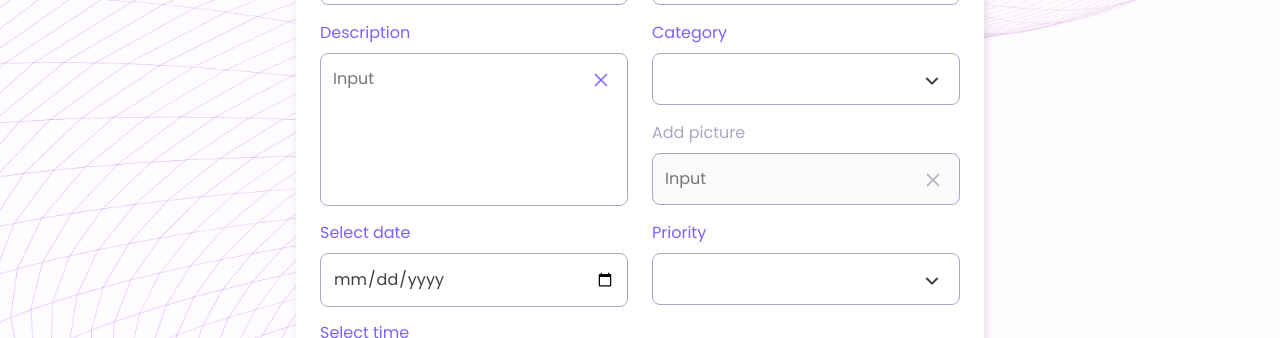
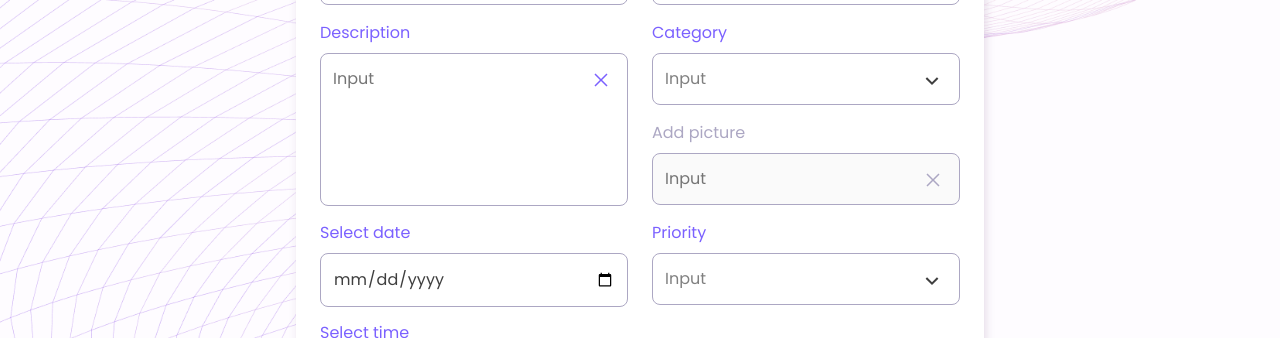
Before and after one commit to JustIrish/event-planner, a React (Create React App) app: page /create in a window 1280 px wide. Shown: the part 379-717 px from the top of the page. Built offline with nearby package versions, Linux system fonts and the light colour scheme.

Commit message:
update EventForm

```diff
--- a/src/components/AddEventForm/SelectField.js
+++ b/src/components/EventForm/SelectField.js
@@ -22,7 +22,9 @@ const SelectField = forwardRef(
           IndicatorSeparator: () => null,
           DropdownIndicator: () => <IconComponent size="24" />,
         }}
-        defaultValue={{ label: selectedValue, value: selectedValue }}
+        defaultValue={
+          selectedValue && { label: selectedValue, value: selectedValue }
+        }
         onChange={handleOnChange}
         options={dataOptions}
         maxMenuHeight={500}
--- a/src/pages/CreateEventPage.js
+++ b/src/pages/CreateEventPage.js
@@ -2,7 +2,7 @@ import { useLocation } from 'react-router-dom';
 
 import BackLink from 'components/BackLink/BackLink';
 import MainTitle from 'components/MainTitle/MainTitle';
-import AddEventForm from 'components/AddEventForm/AddEventForm';
+import EventForm from 'components/EventForm/EventForm';
 
 const CreateEvent = () => {
   const location = useLocation();
@@ -12,7 +12,7 @@ const CreateEvent = () => {
     <>
       <BackLink to={backLinkHref}>Back</BackLink>
       <MainTitle>Create new event</MainTitle>
-      <AddEventForm btnTitle="Add event" />
+      <EventForm btnTitle="Add event" />
     </>
   );
 };
--- a/src/pages/EditEventPage.js
+++ b/src/pages/EditEventPage.js
@@ -4,7 +4,7 @@ import { selectEvents } from 'redux/events/selectors';
 
 import BackLink from 'components/BackLink/BackLink';
 import MainTitle from 'components/MainTitle/MainTitle';
-import AddEventForm from 'components/AddEventForm/AddEventForm';
+import EventForm from 'components/EventForm/EventForm';
 
 const EditEvent = () => {
   const location = useLocation();
@@ -18,7 +18,7 @@ const EditEvent = () => {
     <>
       <BackLink to={backLinkHref}>Back</BackLink>
       <MainTitle>Edit event</MainTitle>
-      <AddEventForm event={selectedEnent} btnTitle="Save" />
+      <EventForm event={selectedEnent} btnTitle="Save" />
     </>
   );
 };
```
Also changed, not shown: src/components/EventForm/EventForm.js (renamed from src/components/AddEventForm/AddEventForm.js, +3 -4 lines), src/components/EventForm/EventForm.styled.js (renamed from src/components/AddEventForm/AddEventForm.styled.js), src/components/EventForm/SelectField.styled.js (renamed from src/components/AddEventForm/SelectField.styled.js).
